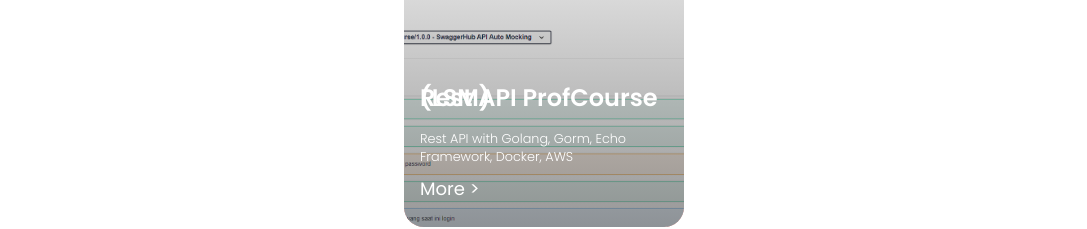
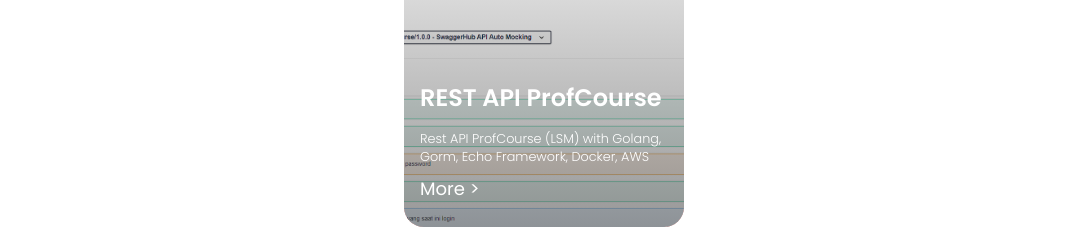
Before and after one commit to wahyunf354/portofolio-sample-for-workshop-LP, a React (Create React App) app: page / in a window 1280 px wide. Shown: the part 1620-1849 px from the top of the page, without its empty margins (96-1183 px from the left). Built offline with nearby package versions, Linux system fonts and the light colour scheme.

Commit message:
tambah project

```diff
--- a/src/components/Projects.jsx
+++ b/src/components/Projects.jsx
@@ -43,8 +43,8 @@ const projects = [
     imageUrl: "./img/project3.png",
   },
   {
-    title: "Rest API ProfCourse (LSM)",
-    description: "Rest API with Golang, Gorm, Echo Framework, Docker, AWS",
+    title: "REST API ProfCourse",
+    description: "Rest API ProfCourse (LSM) with Golang, Gorm, Echo Framework, Docker, AWS",
     linkProject: "https://github.com/Kel-21-Alta/backend-profcourse",
     imageUrl: "./img/project4.png",
   },
```
